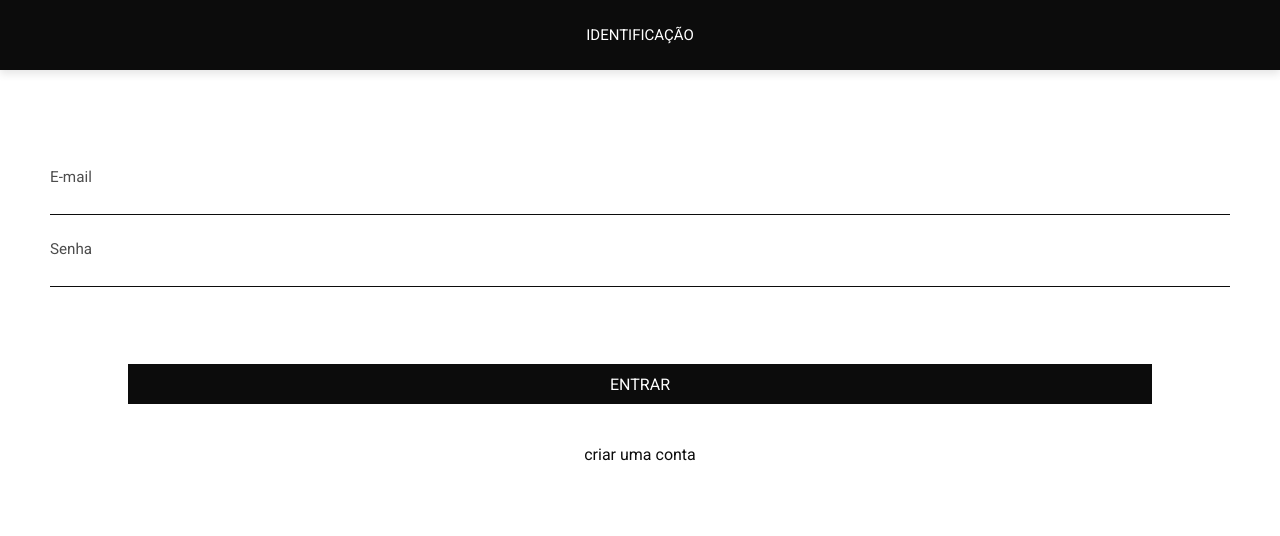
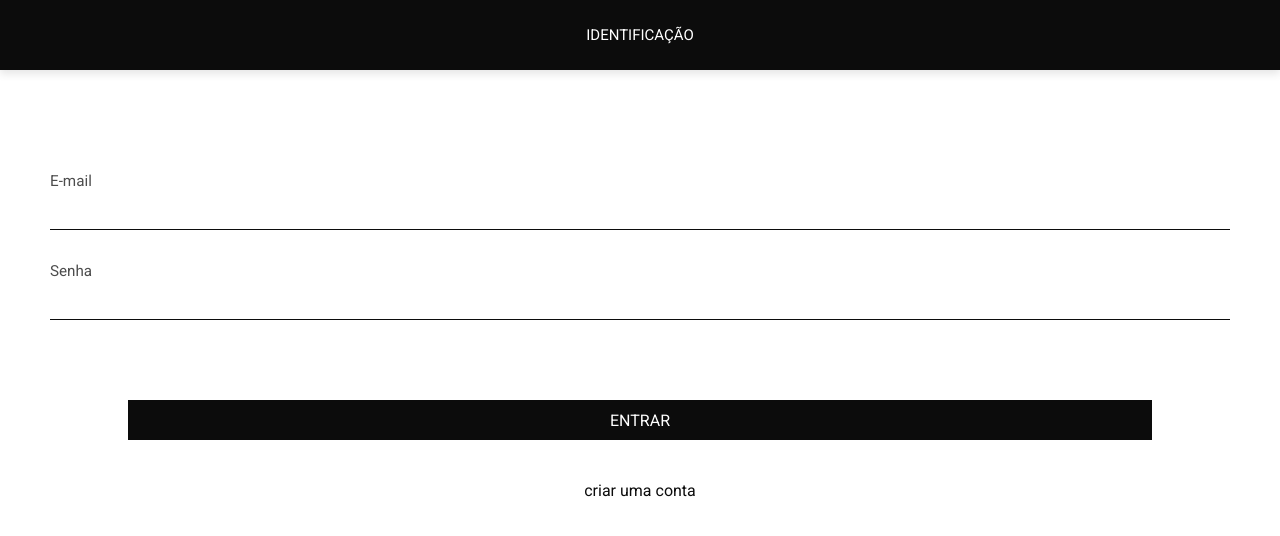
Before and after one commit to rayaneacacio/Zer01_Modas, a React (Vite) app: page /login in a window 1280 px wide. Shown: the top 536 px of the page. Built offline with nearby package versions, Linux system fonts and the light colour scheme; some icons are missing.

Commit message:
correcao no componente Login

```diff
--- a/src/components/Login/index.jsx
+++ b/src/components/Login/index.jsx
@@ -28,10 +28,10 @@ export function Login() {
   }, []);
 
   return (
-    <Container className="body">
+    <Container>
       {
         account ?
-        <div>
+        <div className="body-modal">
           <h3>Identificação</h3>
 
           <div>
@@ -43,7 +43,7 @@ export function Login() {
           <Button title="criar uma conta" onClick={ handleSignUp } />
         </div>
         :
-        <div>
+        <div className="body-modal">
           <h3>Nova conta</h3>
 
           <div>
--- a/src/components/Login/style.js
+++ b/src/components/Login/style.js
@@ -1,36 +1,29 @@
 import styled from "styled-components";
 
 export const Container = styled.div`
-
-  > div {
+  .body-modal {
     display: flex;
-  flex-direction: column;
-  gap: 3rem;
+    flex-direction: column;
+    gap: 3rem;
   }
 
-
-  > div > :first-child {
+  .body-modal > :first-child {
     background: ${({ theme }) => theme.COLORS.BLACK};
     color: ${({ theme }) => theme.COLORS.WHITE};
     font-size: 1.5rem;
+    font-weight: normal;
     text-transform: uppercase;
     text-align: center;
     height: 7rem;
     box-shadow: rgba(0, 0, 0, 0.1) 0px 4px 8px 0px;
-    margin: 0 0 7rem 0;
+    margin: 0 0 13rem 0;
 
     display: flex;
     align-items: center;
     justify-content: center;
-
-    /* h3 { */
-      font-weight: normal;
-      /* text-align: center;
-      width: 100%; */
-    /* } */
   }
 
-  > div > :nth-child(2) {
+  .body-modal > :nth-child(2) {
     display: flex;
     flex-direction: column;
     gap: 3rem;
@@ -39,14 +32,16 @@ export const Container = styled.div`
 
   .boxInput {
     color: ${({ theme }) => theme.COLORS.GRAY_700};
+    height: 6rem;
+
     flex-direction: column;
     align-items: flex-start;
     padding: 0;
+    border-bottom: 1px solid ${({ theme }) => theme.COLORS.BLACK};
 
     > input {
       width: 100%;
-      padding-bottom: 1rem;
-      border-bottom: 1px solid ${({ theme }) => theme.COLORS.BLACK};
+      padding: 1rem 0;
     }
   }
 
@@ -61,4 +56,10 @@ export const Container = styled.div`
     color: ${({ theme }) => theme.COLORS.WHITE};
     margin-top: 5rem;
   }
+
+  @media(min-width: 1000px) {
+    .body-modal > :first-child {
+      margin-bottom: 7rem;
+    }
+  }
 `;
--- a/src/pages/Signature/index.jsx
+++ b/src/pages/Signature/index.jsx
@@ -16,8 +16,10 @@ export function Signature() {
 
   return (
     <Container>
-      <Button icon={ <LiaAngleLeftSolid size={ 20 } /> } onClick={ navigateBack } />
-      <Login />
+      <div>
+        <Button icon={ <LiaAngleLeftSolid size={ 20 } /> } onClick={ navigateBack } />
+        <Login />
+      </div>
     </Container>
   )
 }
--- a/src/pages/Signature/style.js
+++ b/src/pages/Signature/style.js
@@ -1,16 +1,25 @@
 import { styled } from "styled-components";
 
 export const Container = styled.div`
+  background: ${({ theme }) => theme.COLORS.BLACK};
   overflow: hidden;
-  opacity: 0;
-  transform: translateX(-1rem);
-  animation: toRight 0.5s forwards;
 
-  > button {
+  > div {
+    background: ${({ theme }) => theme.COLORS.WHITE};
+    height: 100vh;
+  }
+
+  > div > button {
     background: none;
     color: ${({ theme }) => theme.COLORS.WHITE};
 
     position: absolute;
     top: 2rem;
   }
+
+  .body-modal > div, .body-modal > button {
+    opacity: 0;
+    transform: translateX(-1rem);
+    animation: toRight 0.5s forwards;
+  }
 `;
```
